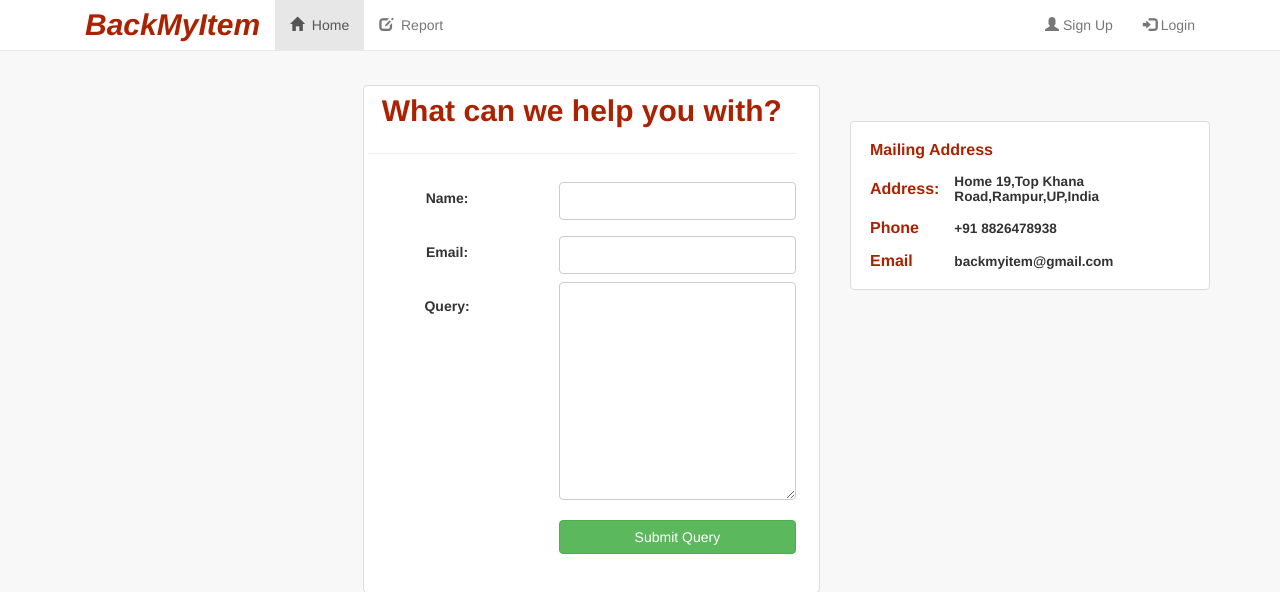
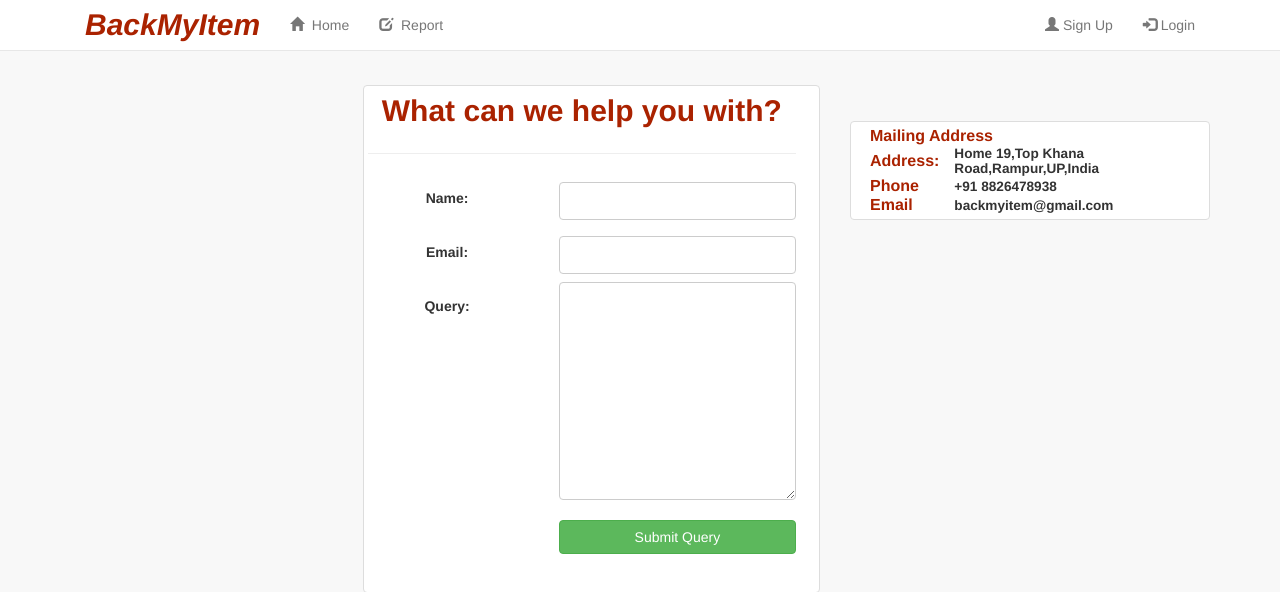
Before and after one commit to billdevmaster/Restore-myitem, a Django app: page /contact/ in a window 1280 px wide. Shown: the top 592 px of the page. Run offline with Django 3.2, Linux system fonts and the light colour scheme; some libraries are stand-ins or nearby versions.

Commit message:
remove the space

```diff
--- a/feed/templates/feed/footer.html
+++ b/feed/templates/feed/footer.html
@@ -76,6 +76,12 @@ function googleTranslateElementInit() {
   new google.translate.TranslateElement({pageLanguage: 'en'}, 'google_translate_element');
 }
 </script>
+<script>
+    $(".nav a").on("click", function(){
+   $(".nav").find(".active").removeClass("active");
+   $(this).parent().addClass("active");
+});
+</script>
 <script type="text/javascript" src="//translate.google.com/translate_a/element.js?cb=googleTranslateElementInit">
 </script>
 <div id="fb-root"></div>
--- a/feed/templates/feed/header.html
+++ b/feed/templates/feed/header.html
@@ -5,7 +5,6 @@
     <meta charset="UTF-8">
 
     <style>
-
 
 
         </style>
@@ -30,7 +29,7 @@
     </div>
     <div class="collapse navbar-collapse" id="myNavbar">
       <ul class="nav navbar-nav">
-        <li class="active"><a href="{% url 'feed:index' %}"><span class="glyphicon glyphicon-home"></span>&nbsp;&nbsp;Home</a></li>
+        <li class=""><a href="{% url 'feed:index' %}"><span class="glyphicon glyphicon-home"></span>&nbsp;&nbsp;Home</a></li>
         <li><a href="{% url 'feed:report' %}"><span class="glyphicon glyphicon-edit"></span>&nbsp;&nbsp;Report</a></li>
       </ul>
           {% if user.is_authenticated %}
--- a/static/css/base.css
+++ b/static/css/base.css
@@ -92,7 +92,7 @@
             td {border: 0;}
         .mytable{
            border-collapse: separate;
-            border-spacing: 15px 15px;
+            border-spacing: 15px 1px !important;
             border: 0px !important;
 
         }
```
